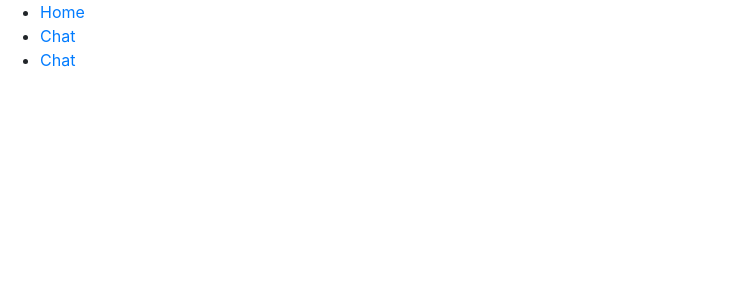
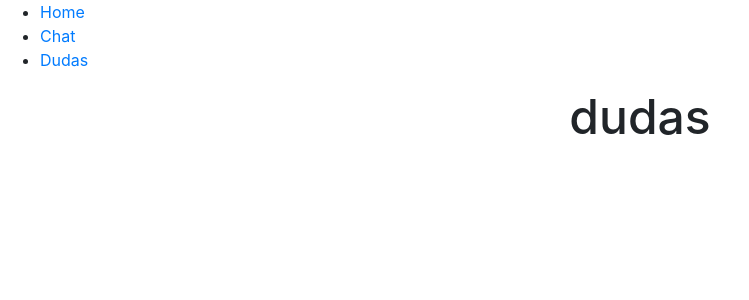
Before and after one commit to marcosmap1998/Platform, a Nuxt app: page /dudas in a window 1280 px wide. Before the commit this address had no page. Shown: the top 300 px of the page, without its empty margins (0-749 px from the left). Built offline with nearby package versions, Linux system fonts and the light colour scheme.

Commit message:
Doubts has been added
Doubts has been added

```diff
--- a/components/general/Navbar.vue
+++ b/components/general/Navbar.vue
@@ -3,7 +3,7 @@
     <ul>
       <li><nuxt-link to="/home">Home</nuxt-link></li>
       <li><nuxt-link to="/chat">Chat</nuxt-link></li>
-      <li><nuxt-link to="/chat">Chat</nuxt-link></li>
+      <li><nuxt-link to="/dudas">Dudas</nuxt-link></li>
     </ul>
   </div>
 </template>
--- /dev/null
+++ b/pages/dudas.vue
@@ -0,0 +1,28 @@
+<template>
+  <div class="general-container">
+    <b-container>
+      <b-row class="justify-content-center">
+        <b-col lg="8">
+          <div class="text-center">
+            <h1 class="texeto">dudas</h1>
+          </div>
+        </b-col>
+      </b-row>
+    </b-container>
+  </div>
+</template>
+
+<script>
+export default {
+  layoutTransition: {
+    name: 'layout',
+    mode: 'out-in',
+  },
+}
+</script>
+
+<style scoped>
+.texeto {
+  font-size: 3rem;
+}
+</style>
```
